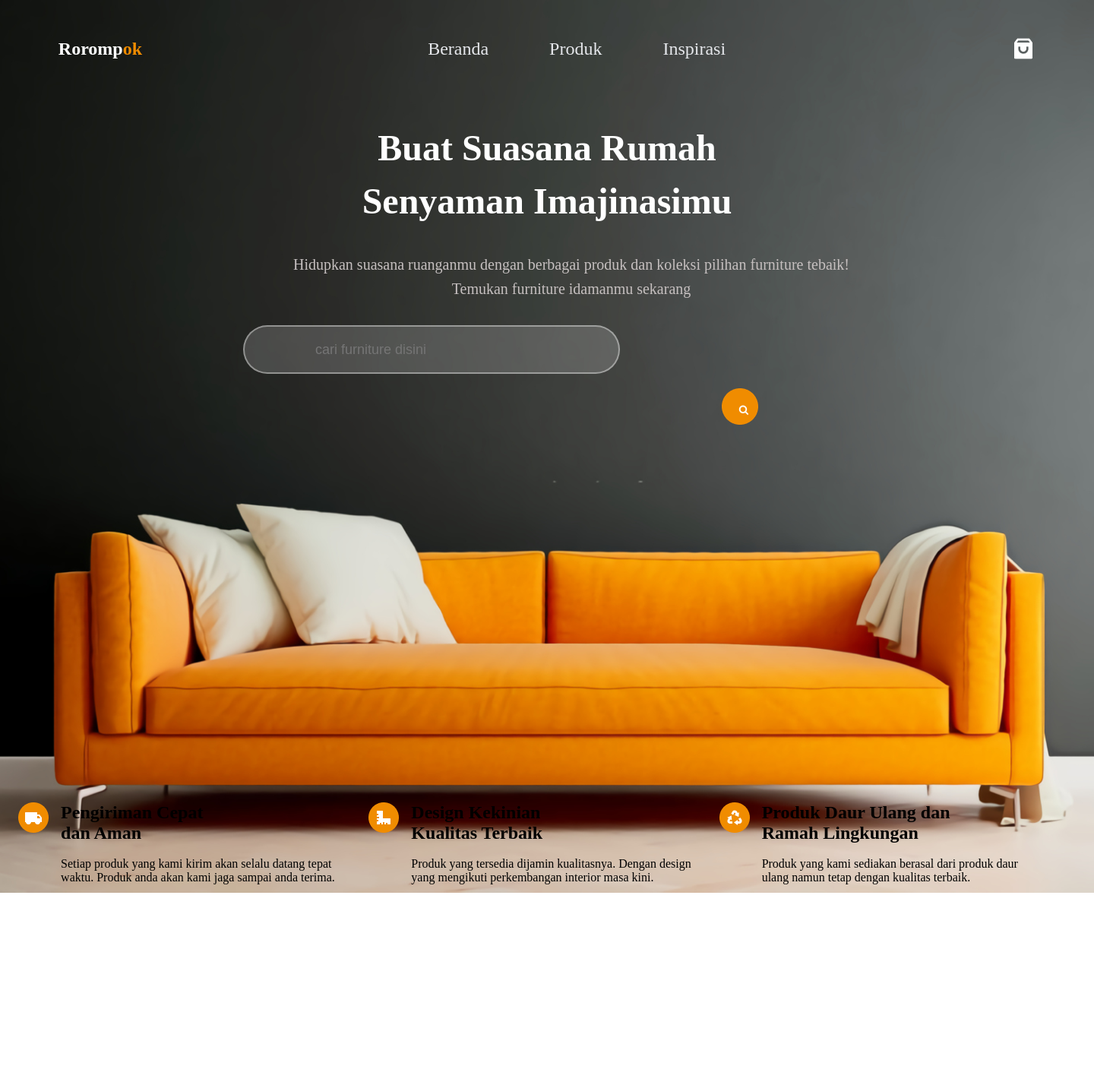
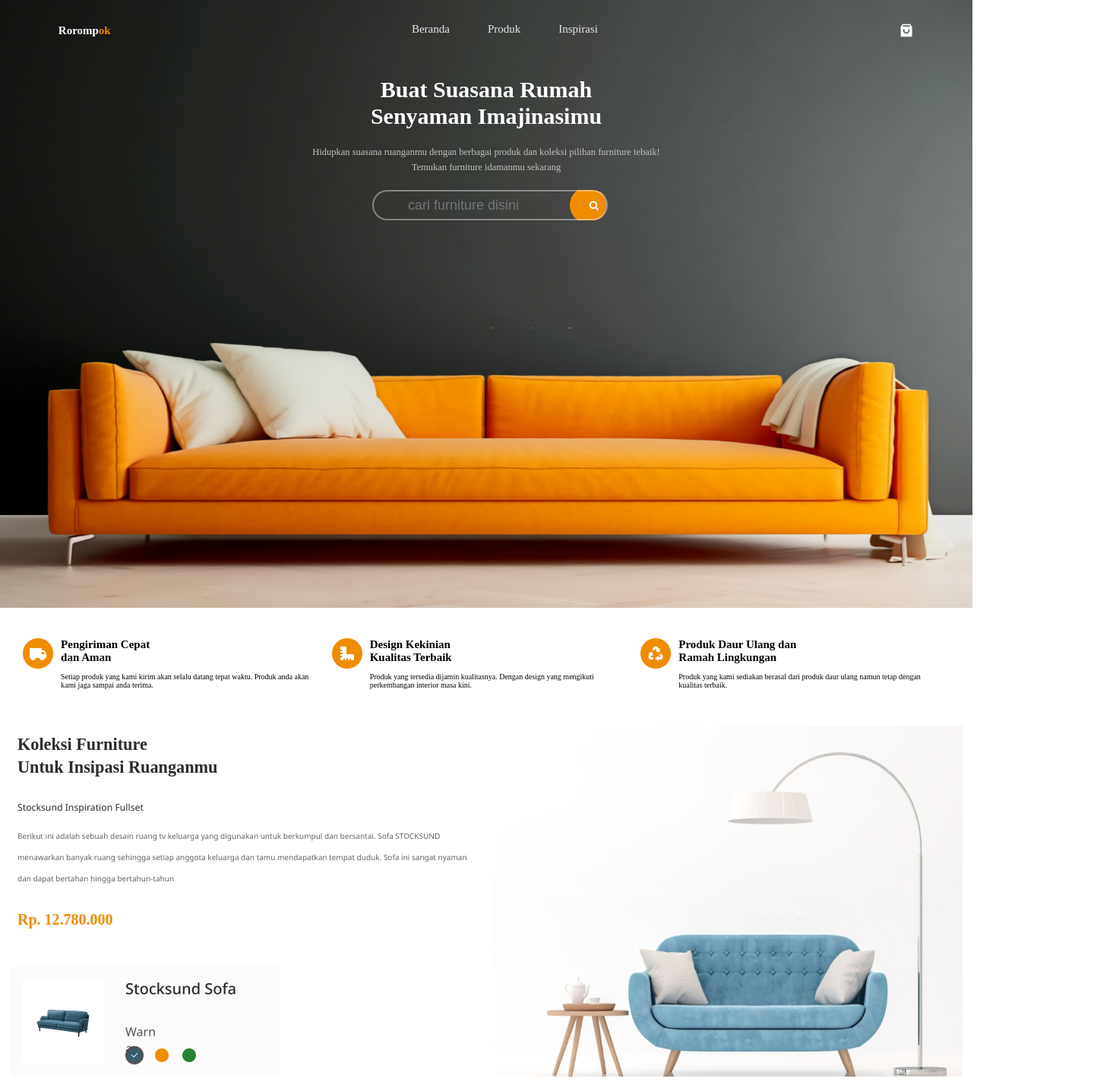
Before and after one commit to mahesh-dubal/HTML_Test_Assignment, a plain HTML site: page index.html in a window 1280 px wide. Shown: the top 1428 px of the page at 76% size, 1440 px wide, since content can reach past the window. Drawn offline with Linux system fonts and the light colour scheme; files whose address does not match are found by name.

Commit message:
pixtl to rem

```diff
--- a/index.html
+++ b/index.html
@@ -4,16 +4,14 @@
     <meta charset="UTF-8">
     <meta http-equiv="X-UA-Compatible" content="IE=edge">
     <meta name="viewport" content="width=device-width, initial-scale=1.0">
-    <title>Assignmen copy</title>
+    <title>Document</title>
     <link rel="stylesheet" href="style.css">
     <link rel="stylesheet" href="https://cdnjs.cloudflare.com/ajax/libs/font-awesome/4.7.0/css/font-awesome.min.css">
     <link href='https://fonts.googleapis.com/css?family=Noto Sans' rel='stylesheet'>
 </head>
 <body>
-    <!----------------------------------- Hero Part---------------------------------------------->
-       <div class="top">
-            <nav class="navigation">
-
+        <section class="top">
+            <header class="navigation">
                 <h1 class="logo">Roromp<span id="org">ok</span></h1>
 
                 <ul class="navlist">
@@ -23,10 +21,9 @@
                 </ul>
 
                 <img class="right-icon" src="./Images/Group.png" alt="Icon">
+            </header>
 
-            </nav>
-
-            <section class=".hero">
+            <div class="hero">
                 <div class="main-hero-text">
                     <p>Buat Suasana Rumah<br> Senyaman Imajinasimu</p>
                 </div>
@@ -37,17 +34,14 @@
                 </div>
 
                 <div class="search">
-                <input class="search-box" type="text" name="search-box" placeholder="         cari furniture disini">
+                    <input class="search-box" type="text" name="search-box" placeholder="         cari furniture disini" id="back-img" >
                     <button type="submit" class="search-icon"><i class="fa fa-search"></i></button>
-                <img class="img-background" src="./Images/Ellipse 5.png">
+                    <!-- <img class="img-background" src="./Images/Ellipse 5.png"> -->
               </div>
+            </div>
+        </section>
 
-            </section>
-        </div>
 
-<!--------------------------------------------------------------------------------------------------------->
-
-<!-------------------------------------------mid part----------------------------------------------->
          <div class="mid-part">
             <div class="first">
                 <div class="left">
@@ -91,8 +85,6 @@
                 </div>
             </div>
         </div>
-
-<!--------------------------------------------------------------------------------------------------------->
 
         <!----------------Koleski part------------------------------------------------------------------------------->
 
@@ -207,6 +199,7 @@
         </div>
 
     </div>
+
     <!----------------------------------------------------------------------------------------------------------->
     <!------------------------------- Dapatkan section---------------------------------------------------- -->
     <div class="dapatkan">
@@ -238,5 +231,7 @@
     </div>
 
 
+
+
 </body>
 </html>
--- a/style.css
+++ b/style.css
@@ -4,34 +4,24 @@
   padding: 0;
 }
 
+html{
+  font-size: 62.5%;
+  overflow-x: hidden;
 
+}
 
-/*------------------Heros section--------------------------------------------------------------------*/
-
+#back-img{
+  background: url('./Images/Ellipse 5.png');
+  background-repeat: no-repeat;
+  background-position: right;
+}
 
 .top{
       background: url('./Background.png');
       background-repeat: no-repeat;
-  background-size: cover;
-  position:absolute;
-  left: 0px;
-  top: 0px;
-  right: 0px;
-  object-fit: cover;
-  width: 1440px;
-  height:1175px;
-}
-
-
-.navigation {
-  display: flex;
-  align-items: center;
-  justify-content: space-between;
-  padding: 3rem 6vw;
-}
-
-#org{
-  color: #F08C00;
+      background-size: 100% 100%;
+      height: 100vh;
+      /* position:relative; */
 }
 
 .logo{
@@ -40,6 +30,13 @@
   font-weight: 700;
   line-height: 2rem;
   color: #FFFFFF;
+}
+
+.navigation {
+  display: flex;
+  /* align-items: center; */
+  justify-content: space-between;
+  padding: 3rem 6vw;
 }
 
 .navlist {
@@ -60,21 +57,31 @@
 
 .right-icon{
   display: flex;
+  position: relative;
+  width: 2rem;
+  height: 2rem;
 }
+
+
+#org{
+  color: #F08C00;
+}
+
 .hero{
-  display:flex;
+
 }
 
 .main-hero-text{
   display: flex;
   font-weight: 700;
   font-size: 3rem;
-  line-height: 70px;
+  line-height: 3.5rem;
   text-align: center;
   color: #FFFFFF;
   padding: 2rem;
   justify-content: center;
 }
+
 
 .sec-text{
   font-style: normal;
@@ -83,39 +90,47 @@
   line-height: 160%;
   text-align: center;
   color: #C6C0C0;
-  padding: 0 5rem 1.5rem 9rem;
 }
 
-.search-bar{
+.search{
   display: flex;
+  justify-content: center;
+  align-items: center;
+  position: relative;
+  margin: 2rem 0;
 }
+
 .search-box{
   display: flex;
   width: 31rem;
   height: 4rem;
   background: rgba(222, 222, 222, 0.2);
   border: 2px solid rgba(255, 255, 255, 0.4);
-  border-radius: 45px;
-  margin-left: 20rem;
-  margin-top: 0.5rem;
-  padding-left: 3rem;
+  border-radius: 4.5rem;
   color:white ;
   font-size: large;
 }
 
+.left-search{
+  width: 80%;
+}
+
+.right-search{
+  width: 20%;
+}
 .search-icon{
-  position: absolute;
+  position: sticky;
   width: 1.6rem;
   height: 1.6rem;
-  left: 67.1%;
-  top: 44.8%;
   background-image: url('./Icons/Ellipse\ 5.png');
   z-index: 1;
   color: white;
   cursor: pointer;
   background: transparent;
   border: none;
+  margin-left: -2.6rem;
 }
+
 
 .img-background{
   position: absolute;
@@ -131,16 +146,9 @@
 
 .mid-part{
   display: flex;
-  position: absolute;
-  gap: 0.5rem;
-  right: 0px;
-  left: 0px;
-  top: 65rem;
   justify-content: center;
-  /* height: fit-content;
-  margin: 0 2rem; */
-  width: 1360px;
   height: fit-content;
+  padding: 3rem 1rem;
   margin: 1rem 2rem;
 }
 
@@ -154,25 +162,17 @@
   display: inline-flex;
   gap: 1rem;
 }
-
 /*------------------ Koleski Furniture----------------------------------------------------------------------------------------*/
 
 
 .koleski {
   display: flex;
-  gap: 5px;
-  position: absolute;
-  width: 1440px;
-  /* height: 588px; */
-  left: 0px;
-  top: 1600px;
-  right: 0px;
   padding: 0 0.5rem;
 }
 
 .column {
 width: 50%;
-padding: 10px;
+padding: 0.rem;
 object-fit: cover;
 }
 
@@ -200,8 +200,8 @@ object-fit: cover;
 #a1{
   font-style: normal;
   font-weight: 700;
-  font-size: 36px;
-  line-height: 48px;
+  font-size: 2.225rem;
+  line-height: 3rem;
   color: #2E2A2A;
 }
 
@@ -209,8 +209,8 @@ object-fit: cover;
   font-family: 'Noto Sans';
   font-style: normal;
   font-weight: 500;
-  font-size: 20px;
-  line-height: 27px;
+  font-size: 1.225rem;
+  line-height: 1.6rem;
   color: #2E2A2A;
 }
 
@@ -218,7 +218,7 @@ object-fit: cover;
   font-family: 'Noto Sans';
   font-style: normal;
   font-weight: 400;
-  font-size: 16px;
+  font-size: 1rem;
   line-height: 28px;
    /* or 175%  */
   color: #686161;
@@ -227,29 +227,24 @@ object-fit: cover;
 #a4{
   font-style: normal;
   font-weight: 700;
-  font-size: 30px;
+  font-size: 2rem;
   line-height: 41px;
   color: #F08C00;
 }
 
+
 /*---------------Produk catlog-------------------------------------------------------------------------------*/
 
 .Produk-katlog{
-  position: absolute;
-  right: 0px;
-  left: 0px;
-  top: 112rem;
-  /* width: 1341px; */
-  width: 1420px;
-  padding-bottom: 3rem;
+  padding: 3rem;
 }
 
 .head-name{
   font-family: 'Noto Sans';
   font-style: normal;
   font-weight: 700;
-  font-size: 36px;
-  line-height: 48px;
+  font-size: 2.25rem;
+  line-height: 3rem;
   color: #2E2A2A;
   text-align: center;
 }
@@ -259,7 +254,7 @@ object-fit: cover;
   align-items: center;
   justify-content: center;
   padding: 1rem;
-  margin-bottom: 1rem;;
+  margin-bottom: 1rem;
 }
 
 .catlog-list{
@@ -303,21 +298,21 @@ object-fit: cover;
   object-fit: cover;
   width: 100%;
   height: 50%;
-  padding: 5px;
+  padding: 0.5rem;
 }
 
 .flex2 > img{
   object-fit: cover;
   height: 50%;
   width:100%;
-  padding: 5px;
+  padding: 0.5rem;
 }
 
 .flex3 > img{
   object-fit: cover;
   width: 100%;
   height: 50%;
-  padding: 5px;
+  padding: 0.5rem;
 }
 
 .grid{
@@ -392,7 +387,7 @@ object-fit: cover;
 
 .btn{
   padding: 0.5rem;
-  margin: 1rem auto;
+  margin: 1rem 0 0;
 }
 
 #btn-text{
@@ -405,17 +400,20 @@ object-fit: cover;
 
 .dapatkan {
   display: flex;
+}
+
+/* @media  screen and (min-width:700px) {
+  .dapatkan{
+    display: flex;
     gap: 5px;
     position: absolute;
-  top: 172rem;
-  left: 0px;
-  right: 0px;
-  padding: 0 0.5rem;
+    flex-direction: column;
   }
+}*/
 
 .column {
 width: 50%;
-padding: 10px;
+padding: 0.8rem;
 }
 
 .column >img{
@@ -449,14 +447,12 @@ padding: 10px;
 
 #dapat-btn{
   display: flex;
-  flex-direction: row;
   align-items: flex-start;
   padding: 0.5rem;
   margin: 3rem 1rem;
-
   position: absolute;
-  width: 157px;
-  height: 46px;
+  width: 10rem;
+  height: 4.2rem;
   color: #FFFFFF;
   background: #F08C00;
   border-radius: 4px;
@@ -468,11 +464,7 @@ padding: 10px;
 /* ---------------Footer section---------------------------------------------------------------- */
 
 #footer{
-  display: flex;
-  position: absolute;
-  top: 194rem;
-  left: 0px;
-  right: 0px;
+  /* display: flex; */
   margin: 2rem 0;
   padding: 1rem 2rem;
 }
@@ -482,8 +474,8 @@ padding: 10px;
   font-family: 'Noto Sans';
   font-style: normal;
   font-weight: 400;
-  font-size: 16px;
-  line-height: 22px;
+  font-size: 1rem;
+  line-height: 1.45rem;
   color: #8C8585;
 }
 
@@ -491,18 +483,12 @@ padding: 10px;
   font-family: 'Noto Sans';
   font-style: normal;
   font-weight: 400;
-  font-size: 16px;
-  line-height: 22px;
+  font-size: 1rem;
+  line-height: 1.4rem;
   text-decoration-line: underline;
-  color: #8C8585;
-  padding-left: 50rem;
+  float: right;
 }
 
 #right-footer a{
   color: #8C8585;
 }
-@media  screen and (mid-width:700px) {
-  .dapatkan{
-      flex-wrap: wrap;
-  }
-}
```
Also changed, not shown: Background.png (added). Lines whose indentation alone changed are shown as unchanged.
